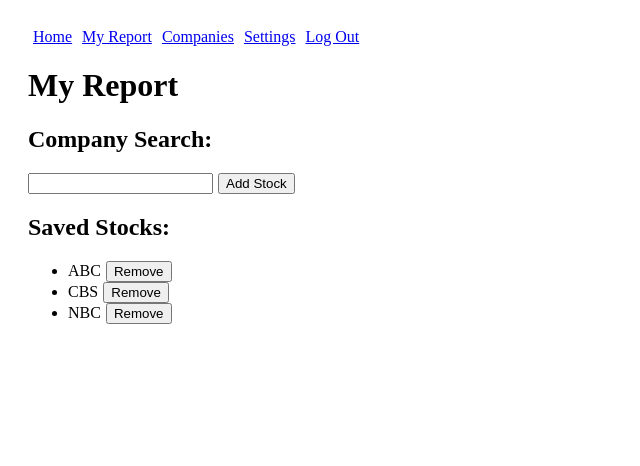
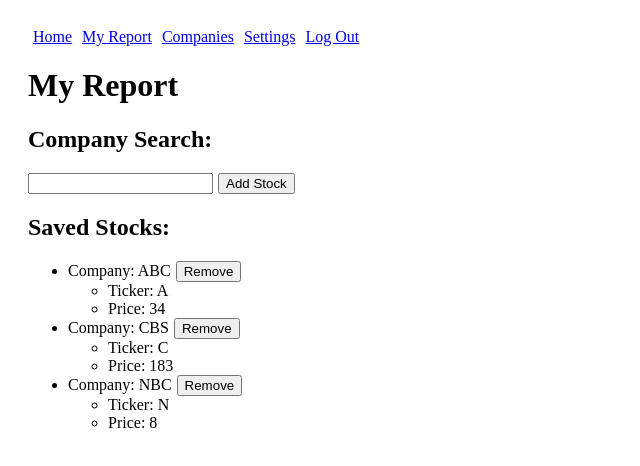
Before and after one commit to andrewavina/ValueTip, a React (Create React App) app in the folder client/: page /myreport in a window 1280 px wide. Shown: the top 466 px of the page, without its empty margins (0-640 px from the left). Built offline with nearby package versions, Linux system fonts and the light colour scheme; sample sign-in values are in the browser's storage.

Commit message:
stock item view show ticker and price

```diff
--- a/client/src/Stock.jsx
+++ b/client/src/Stock.jsx
@@ -5,8 +5,12 @@ const Item = (props) => {
 
     return(
         <li>
-            {item.company}
+            Company: {item.company}
             <button onClick={() => {onRemoveClick(item._id)}}>Remove</button>
+            <ul>
+                <li>Ticker: {item.ticker}</li>
+                <li>Price: {item.price}</li>
+            </ul>
         </li>
     )
 }
--- a/client/src/views/MyReport.jsx
+++ b/client/src/views/MyReport.jsx
@@ -6,9 +6,9 @@ class MyReport extends React.Component {
     state = {
         newCompanyTitle: '',
         stocklist: [
-            { company: "ABC", _id: "293023" },
-            { company: "CBS", _id: "123211" },
-            { company: "NBC", _id: "423232" }
+            { company: "ABC", ticker: "A", price: 34, _id: "293023" },
+            { company: "CBS", ticker: "C", price: 183, _id: "123211" },
+            { company: "NBC", ticker: "N", price: 8, _id: "423232" }
         ]
     }
 
```
